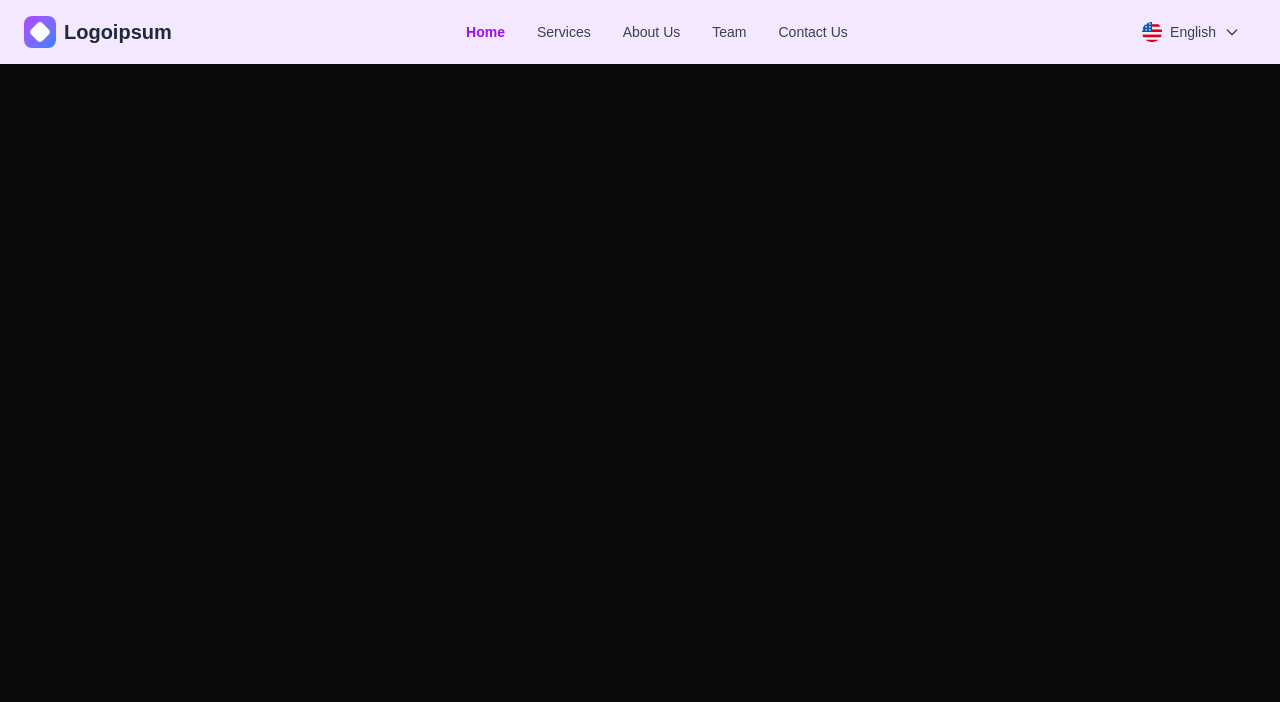
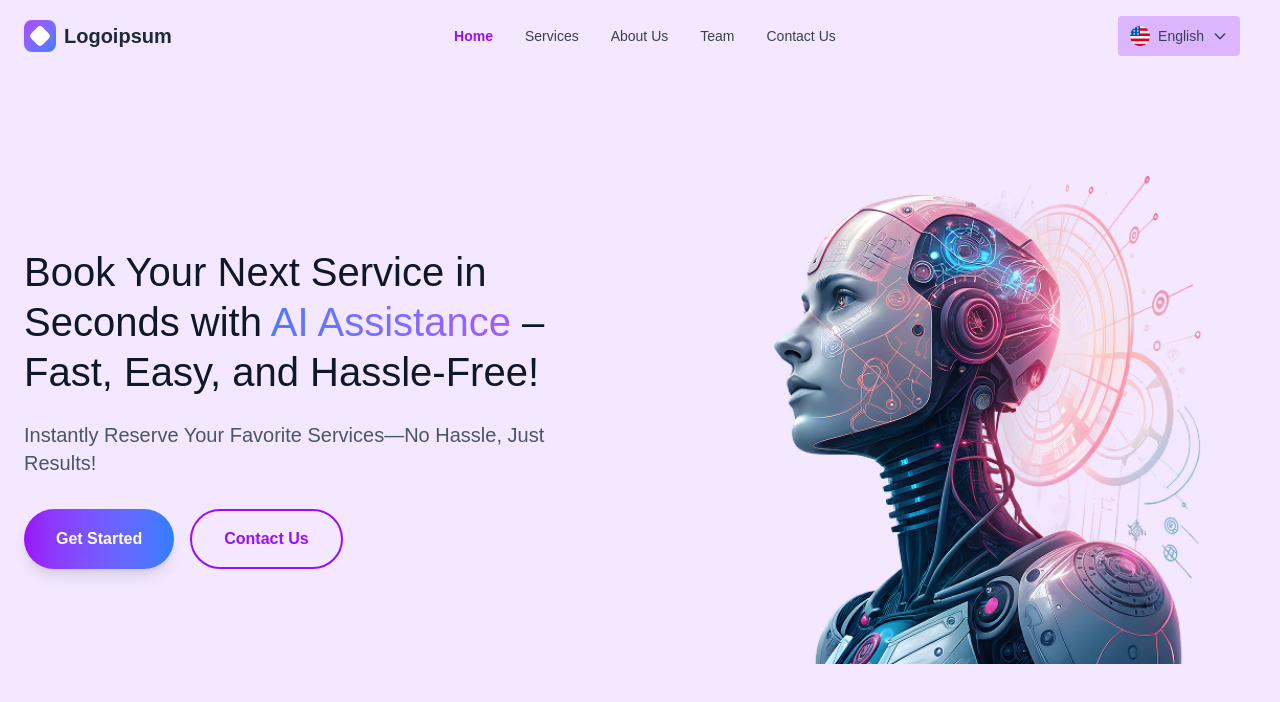
Before and after one commit to engrsakib/andre_graf-Service-Showcase-website, a Next.js app: page / in a window 1280 px wide. Shown: the top 702 px of the page. Built offline with nearby package versions, Linux system fonts and the light colour scheme.

Commit message:
update hero section

```diff
--- a/src/app/page.js
+++ b/src/app/page.js
@@ -1,9 +1,19 @@
-import Image from "next/image";
+"use client"
+
+import HeroSection from "@/components/hero-section"
+import { useLanguage } from "@/context/language-context"
+
+
+
 
 export default function Home() {
+  const { t } = useLanguage()
+
   return (
-    <div className="font-sans grid grid-rows-[20px_1fr_20px] items-center justify-items-center min-h-screen p-8 pb-20 gap-16 sm:p-20">
+    <div className="min-h-screen bg-purple-100">
+      <HeroSection />
+
 
     </div>
-  );
+  )
 }
--- /dev/null
+++ b/src/components/hero-section.jsx
@@ -0,0 +1,72 @@
+
+"use client"
+import { useLanguage } from "@/context/language-context"
+
+
+
+export default function HeroSection() {
+  const { currentLanguage } = useLanguage()
+
+  const heroContent = {
+    en: {
+      title: "Book Your Next Service in Seconds with",
+      aiText: "AI Assistance",
+      subtitle: "– Fast, Easy, and Hassle-Free!",
+      description: "Instantly Reserve Your Favorite Services—No Hassle, Just Results!",
+      getStarted: "Get Started",
+      contactUs: "Contact Us",
+    },
+    de: {
+      title: "Buchen Sie Ihren nächsten Service in Sekunden mit",
+      aiText: "KI-Unterstützung",
+      subtitle: "– Schnell, Einfach und Problemlos!",
+      description: "Reservieren Sie sofort Ihre Lieblingsdienste—Kein Ärger, nur Ergebnisse!",
+      getStarted: "Loslegen",
+      contactUs: "Kontakt",
+    },
+  }
+
+  const content = heroContent[currentLanguage]
+
+  return (
+    <section className="max-w-7xl mx-auto px-6 py-12 lg:py-20">
+      <div className="flex flex-col lg:flex-row items-center gap-12 lg:gap-16">
+        {/* Mobile: Robot image first */}
+        <div className="lg:hidden w-full flex justify-center">
+          <div className="relative w-80 h-80 sm:w-96 sm:h-96">
+            <img src="/robot.png" alt="AI Robot Assistant" className="w-full h-full object-contain" />
+          </div>
+        </div>
+
+        {/* Text Content */}
+        <div className="flex-1 text-center lg:text-left">
+          <h1 className="text-3xl sm:text-4xl lg:text-5xl xl:text-[40px] font-[500] leading-tight mb-6">
+            <span className="text-gray-900">{content.title} </span>
+            <span className="bg-gradient-to-r from-[#4D7AFF] to-[#A15AFE] bg-clip-text text-transparent">
+              {content.aiText}
+            </span>
+            <span className="text-gray-900"> {content.subtitle}</span>
+          </h1>
+
+          <p className="text-lg sm:text-xl text-gray-600 mb-8 max-w-2xl">{content.description}</p>
+
+          <div className="flex flex-col sm:flex-row gap-4 justify-center lg:justify-start">
+            <button className="px-8 py-4 bg-gradient-to-r from-purple-600 to-blue-500 text-white font-semibold rounded-full hover:from-purple-700 hover:to-blue-600 transition-all duration-300 shadow-lg hover:shadow-xl">
+              {content.getStarted}
+            </button>
+            <button className="px-8 py-4 border-2 border-purple-600 text-purple-600 font-semibold rounded-full hover:bg-purple-50 transition-all duration-300">
+              {content.contactUs}
+            </button>
+          </div>
+        </div>
+
+        {/* Desktop: Robot image */}
+        <div className="hidden lg:block flex-1">
+          <div className="relative w-full max-w-lg mx-auto">
+            <img src="/robot.png" alt="AI Robot Assistant" className="w-full h-auto object-contain" />
+          </div>
+        </div>
+      </div>
+    </section>
+  )
+}
--- a/src/components/language-selector.jsx
+++ b/src/components/language-selector.jsx
@@ -33,7 +33,7 @@ const LanguageSelector = () => {
     <div className="relative">
       <button
         onClick={() => setIsOpen(!isOpen)}
-        className="flex items-center space-x-2 text-sm text-gray-700 hover:text-purple-600 transition-colors"
+        className="flex items-center space-x-2 bg-[#B974FF6E] px-3 py-2.5 rounded text-sm text-gray-700 hover:text-purple-600 transition-colors"
       >
         <Image
           src={selectedLanguage?.flag}
```
